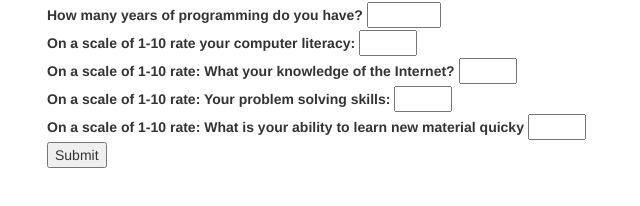
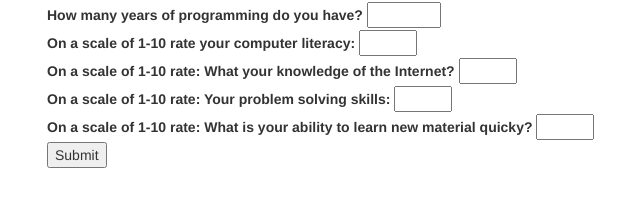
Before and after one commit to xayananh4/ProgrammingLanguageS, a plain HTML site: page index.html in a window 1280 px wide. Shown: the part 462-668 px from the top of the page, 23-663 px from the left. Drawn offline with nearby package versions, Linux system fonts and the light colour scheme.

Commit message:
update survey questions

```diff
--- a/index.html
+++ b/index.html
@@ -44,7 +44,7 @@
       <label for="input4">On a scale of 1-10 rate: Your problem solving skills:</label>
       <input type="number" id="input4" name="solvingSkills" min="0" max="10">
       <br>
-      <label for="input5">On a scale of 1-10 rate: What is your ability to learn new material quicky</label>
+      <label for="input5">On a scale of 1-10 rate: What is your ability to learn new material quicky?</label>
       <input type="number" id="input5" name="learnNewMaterial" min="0" max="10">
       <br>
       <button type="submit">Submit</button>
```
